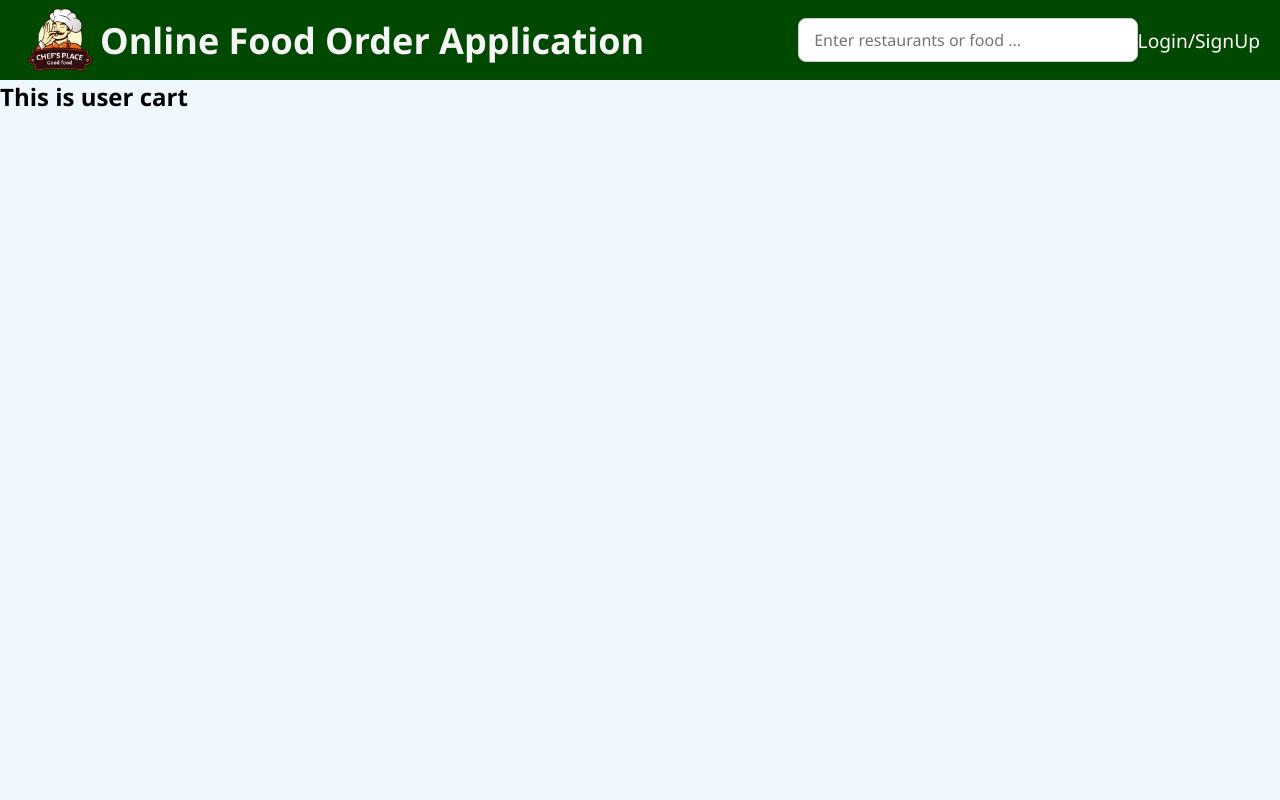
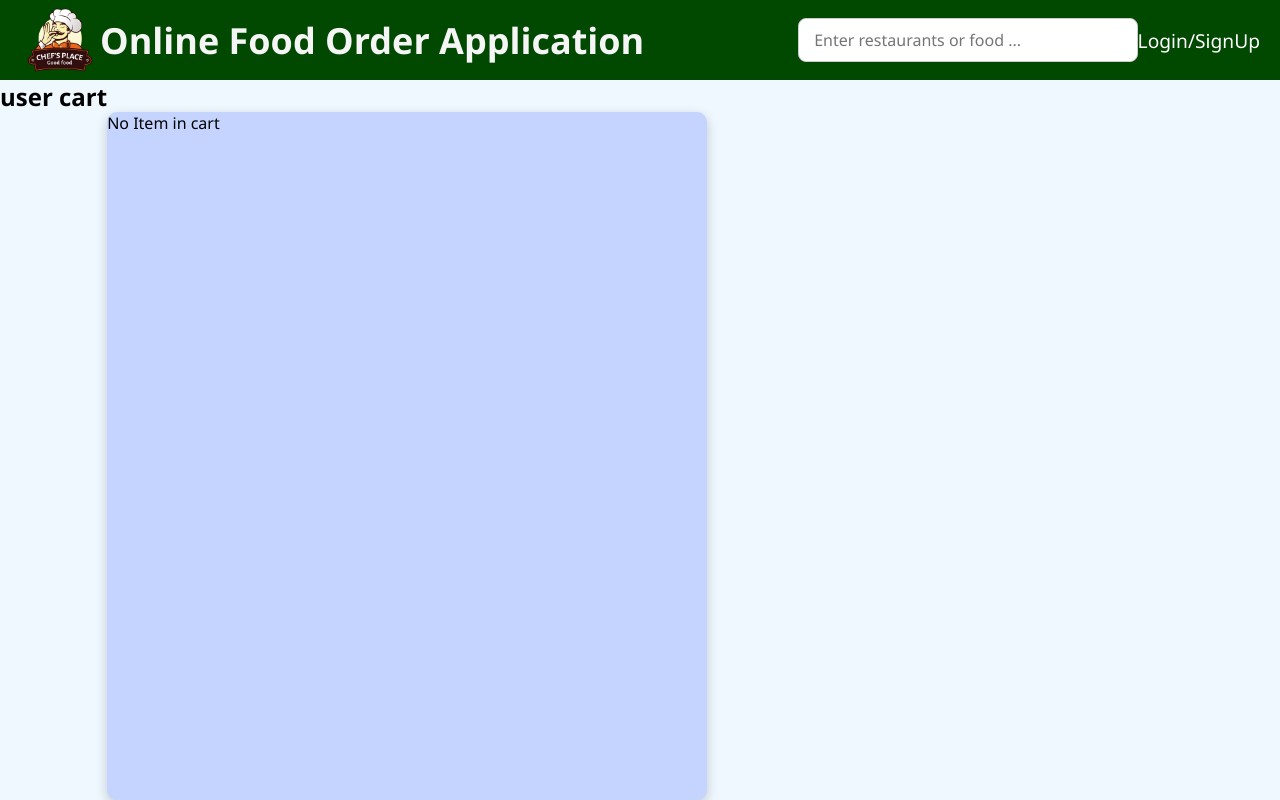
Before and after one commit to uzisharma/OnlineFoodOrderApp-FrontEnd, a React (Vite) app: page /user-cart-details in a window 1280 px wide. Built offline with nearby package versions, Linux system fonts and the light colour scheme.

Commit message:
User cart working

```diff
--- a/src/components/LoginForm.jsx
+++ b/src/components/LoginForm.jsx
@@ -46,7 +46,7 @@ export default function LoginForm({ title, setIsLogin, url }) {
 
       if (response.ok) {
         const data = await response.json();
-        setCartItemCount(data?.data?.userCart?.cartItems?.length);
+        setCartItemCount(data?.data?.totalCartItem || "0");
         setUserDetails(data?.data)
         setIsLogged(true);
         navigate("/user-page");
--- a/src/pages/UserCart.jsx
+++ b/src/pages/UserCart.jsx
@@ -1,29 +1,63 @@
+import { useEffect, useState } from "react";
 import { useRole } from "../context/RoleContext";
+import "./style/UserCart.css";
+import axios from "axios";
 
 export default function UserCart() {
+  const [cart, setCart] = useState(null);
+  const API_URL = import.meta.env.VITE_API_URL;
   const { userDetails } = useRole();
-  console.log(userDetails?.userCart?.cartItems);
-  //   const data = userDetails?.userCart?.cartItems;
+
+  useEffect(() => {
+    if (!userDetails?.id) return;
+    const fetchCart = async () => {
+      try {
+        const response = await axios.get(
+          `${API_URL}/cart/get/${userDetails?.id}`
+        );
+        setCart(response?.data?.data?.cartItem);
+      } catch (err) {
+        console.error(err);
+      }
+    };
+    fetchCart();
+  }, [userDetails, API_URL]);
+
+  useEffect(() => {
+    console.log(cart);
+  }, [cart]);
   return (
     <>
-      <h2>This is user cart</h2>
-      <div className="user-cart">{<UserCartList />}</div>
+      <h2>user cart</h2>
+      <div className="user-cart">
+        {cart?.cartRestaurant?.length > 0 ? (
+          cart?.cartRestaurant.map((cartLine) => (
+            <UserCartList key={cartLine?.id} cartLine={cartLine} />
+          ))
+        ) : (
+          <p>No Item in cart</p>
+        )}
+      </div>
     </>
   );
 }
 
-export function UserCartList() {
-  const { userDetails } = useRole();
-  const data = userDetails?.userCart?.cartItems;
+export function UserCartList({ cartLine }) {
   return (
     <>
-      {data?.map((fd) => (
-        <div className="food-cart" key={fd.id}>
-          <div>{fd?.food?.foodName}</div>
-          <div>{fd?.quantity}</div>
-          <div></div>
+      <div className="food-cart" key={cartLine.id}>
+        <div className="left-container">
+          <div className="food-name">{cartLine?.food?.foodName}</div>
         </div>
-      ))}
+
+        <div className="right-container">
+          <div>{cartLine?.quantity}</div>
+          <div>X</div>
+          <div>{cartLine?.food?.price}</div>
+          <div>=</div>
+          <div>{cartLine?.quantityPrice}</div>
+        </div>
+      </div>
     </>
   );
 }
--- /dev/null
+++ b/src/pages/style/UserCart.css
@@ -0,0 +1,29 @@
+.user-cart {
+  width: 600px;
+  background-color: rgb(196, 212, 255);
+  margin-top: 2rem;
+  border-radius: 10px;
+  border: none;
+  outline: none;
+  box-shadow: 0 4px 12px rgba(0, 0, 0, 0.2);
+}
+
+.food-cart {
+  display: flex;
+  background-color: rgb(198, 196, 196);
+  justify-content: space-around;
+  padding: 1rem;
+  border-radius: 5px;
+  box-shadow: inherit;
+  gap: 10px;
+  margin-bottom: 5px;
+
+  > .left-container {
+    flex: 1;
+  }
+  > .right-container {
+    display: inherit;
+    flex: 1;
+    justify-content: space-around;
+  }
+}
```
Also changed, not shown: 1 other file (tests, documents, lock files or other folders).
